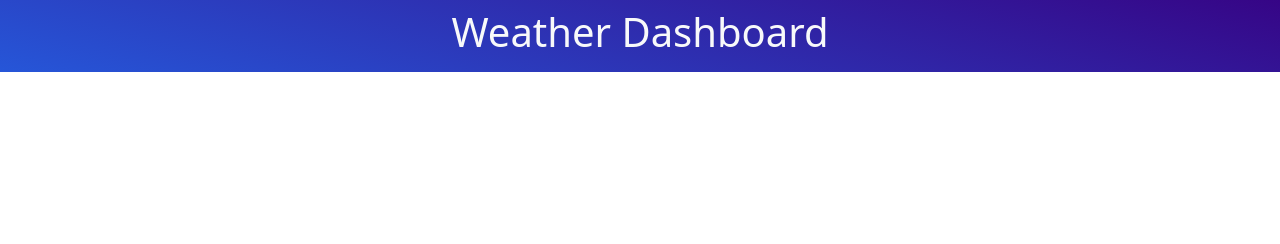
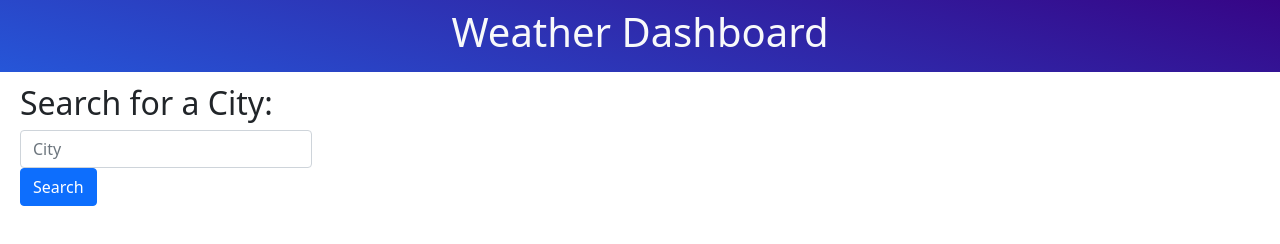
Before and after one commit to marvanessa1/Weather-Dashboard, a plain HTML site: page index.html in a window 1280 px wide. Drawn offline with nearby package versions, Linux system fonts and the light colour scheme.

Commit message:
added html body, aside and main sections.  Also added city search input and search button. Named id for DOMs

```diff
--- a/index.html
+++ b/index.html
@@ -13,21 +13,22 @@
         <h1>Weather Dashboard</h1>
     </header>
 
-    <div class="row p-o m-o">
-        <aside>
-
+    <div class="row p-1 m-1">
+        <aside class="col-3">
+            <h2>Search for a City:</h2>
+            <form>
+                <input class="form-control" placeholder="City" id="cityName">
+                <button type="button" class="btn btn-primary" id="searchCityButton">Search</button>
+            </form>
+            <div class = "col-9" id="citySearchHistory"></div>
         </aside>
 
         <main>
-
+            <div id="cityForecast"></div>
+            <div id="5DayForecast"></div>
         </main>
     </div>
 
-    <!-- <nav class="navbar navbar-dark bg-primary ">
-        <div class="container-fluid justity-content-center">
-          <span class="navbar-brand mb-0 h1">Weather Dashboard</span>
-        </div>
-      </nav> -->
     <script src="https://cdnjs.cloudflare.com/ajax/libs/jquery/3.2.1/jquery.min.js"></script>
     <script src="https://cdnjs.cloudflare.com/ajax/libs/moment.js/2.24.0/moment.min.js"></script>
     <script src="./assets/js/script.js"></script>
```
